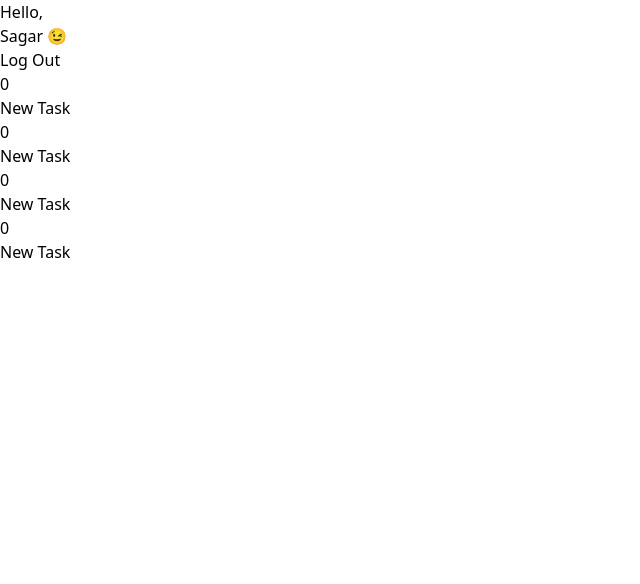
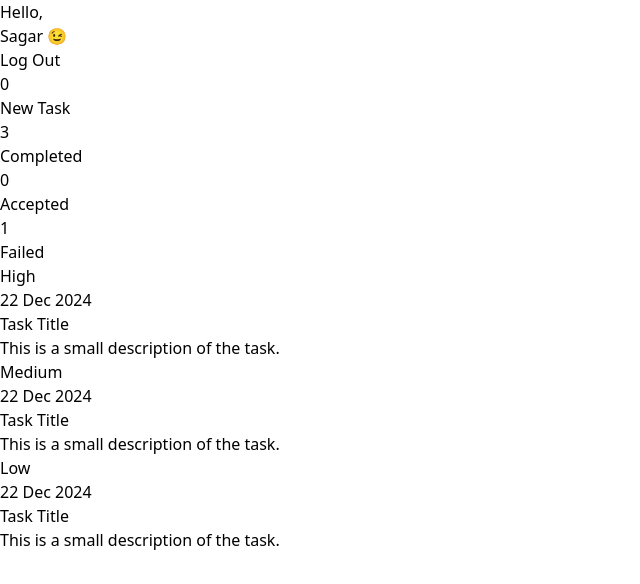
Before and after one commit to Agent-006/ems-test, a React (Vite) app: page / in a window 1280 px wide. Shown: the top 584 px of the page, without its empty margins (0-640 px from the left). Built offline with nearby package versions, Linux system fonts and the light colour scheme.

Commit message:
feat: enhance task list with priority tags and add dashboard tile card component

```diff
--- /dev/null
+++ b/src/components/Cards/DashboardTileCard.jsx
@@ -0,0 +1,22 @@
+// eslint-disable-next-line react/prop-types
+export default function DashboardTileCard({ number, title }) {
+    const titleColors = {
+        "New Task": "text-zinc-300",
+        "Completed": "text-green-500",
+        "Accepted": "text-blue-500",
+        "Failed": "text-red-500",
+    };
+
+    const getColor = (title) => titleColors[title] || "text-xl font-medium";
+
+    return (
+        <div className="h-32 w-[48%] flex justify-between items-start border-[1px] border-zinc-900 rounded-xl bg-zinc-950">
+            <div className="h-full w-full rounded-xl py-6 px-9">
+                <h2 className={`text-3xl font-semibold`}>{number}</h2>
+                <h3 className={`text-xl font-medium ${getColor(title)}`}>
+                    {title}
+                </h3>
+            </div>
+        </div>
+    );
+}
--- a/src/components/Cards/TaskListCard.jsx
+++ b/src/components/Cards/TaskListCard.jsx
@@ -1,9 +1,31 @@
-export default function TaskListCard() {
+// eslint-disable-next-line react/prop-types
+export default function TaskListCard({ priority, title, desctiption }) {
+    const PriorityTagColor = {
+        High: "bg-red-500",
+        Medium: "bg-yellow-500",
+        Low: "bg-green-500",
+    };
+
     return (
-        <div className="h-32 w-[48%] flex justify-between items-start border-[1px] border-zinc-900 rounded-xl bg-zinc-950">
-            <div className="h-full w-full rounded-xl py-6 px-9">
-                <h2 className="text-3xl font-semibold">0</h2>
-                <h3 className="text-xl font-medium">New Task</h3>
+        <div className="flex-shrink-0 border-[1px] border-zinc-900 rounded-xl h-full w-80 bg-zinc-950 flex items-center justify-center p-4">
+            <div className="relative w-full h-full p-4">
+                <div
+                    className={`absolute top-2 left-2 ${PriorityTagColor[priority]} text-white text-xs font-bold px-2 py-1 rounded`}
+                >
+                    {priority}
+                </div>
+                <div className="absolute top-2 right-2 bg-gray-700 text-white text-xs font-bold px-2 py-1 rounded">
+                    {/* TODO: set the date from the DB | Date of creation*/}
+                    {new Date().toLocaleDateString("en-In", {
+                        day: "numeric",
+                        month: "short",
+                        year: "numeric",
+                    })}
+                </div>
+                <div className="mt-8">
+                    <h2 className="text-xl font-bold text-white">{title}</h2>
+                    <p className="text-sm text-gray-400 mt-2">{desctiption}</p>
+                </div>
             </div>
         </div>
     );
--- a/src/components/DashBoard/EmployeeDashboard.jsx
+++ b/src/components/DashBoard/EmployeeDashboard.jsx
@@ -1,4 +1,4 @@
-import TaskListCard from "../Cards/TaskListCard";
+import DashboardTileCard from "../Cards/DashboardTileCard";
 import Header from "../Others/Header";
 import TaskList from "../TaskList/TaskList";
 
@@ -9,10 +9,10 @@ export default function EmployeeDashboard() {
                 <Header />
             </div>
             <div className="flex flex-wrap h-[40%] w-full items-start justify-center gap-5 py-4">
-                <TaskListCard />
-                <TaskListCard />
-                <TaskListCard />
-                <TaskListCard />
+                <DashboardTileCard number={0} title={"New Task"}/>
+                <DashboardTileCard number={3} title={"Completed"}/>
+                <DashboardTileCard number={0} title={"Accepted"}/>
+                <DashboardTileCard number={1} title={"Failed"}/>
             </div>
             <div className="flex flex-wrap h-[60%] w-full items-start justify-center gap-5 py-4 px-5">
                <TaskList />
--- a/src/components/TaskList/TaskList.jsx
+++ b/src/components/TaskList/TaskList.jsx
@@ -1,13 +1,14 @@
+import TaskListCard from "../Cards/TaskListCard";
+
 export default function TaskList() {
     return (
-        <div id="tasklist" className="h-full w-full flex items-center justify-start gap-5 overflow-x-auto">
-            <div className="flex-shrink-0 border-[1px] border-zinc-900 rounded-xl h-full w-80 bg-zinc-950 flex items-center justify-center"></div>
-            <div className="flex-shrink-0 border-[1px] border-zinc-900 rounded-xl h-full w-80 bg-zinc-950 flex items-center justify-center"></div>
-            <div className="flex-shrink-0 border-[1px] border-zinc-900 rounded-xl h-full w-80 bg-zinc-950 flex items-center justify-center"></div>
-            <div className="flex-shrink-0 border-[1px] border-zinc-900 rounded-xl h-full w-80 bg-zinc-950 flex items-center justify-center"></div>
-            <div className="flex-shrink-0 border-[1px] border-zinc-900 rounded-xl h-full w-80 bg-zinc-950 flex items-center justify-center"></div>
-            <div className="flex-shrink-0 border-[1px] border-zinc-900 rounded-xl h-full w-80 bg-zinc-950 flex items-center justify-center"></div>
-            <div className="flex-shrink-0 border-[1px] border-zinc-900 rounded-xl h-full w-80 bg-zinc-950 flex items-center justify-center"></div>
+        <div
+            id="tasklist"
+            className="h-full w-full flex items-center justify-start gap-5 overflow-x-auto"
+        >
+            <TaskListCard title={"Task Title"} desctiption={"This is a small description of the task."} priority={"High"}/>
+            <TaskListCard title={"Task Title"} desctiption={"This is a small description of the task."} priority={"Medium"}/>
+            <TaskListCard title={"Task Title"} desctiption={"This is a small description of the task."} priority={"Low"}/>
         </div>
     );
 }
```
